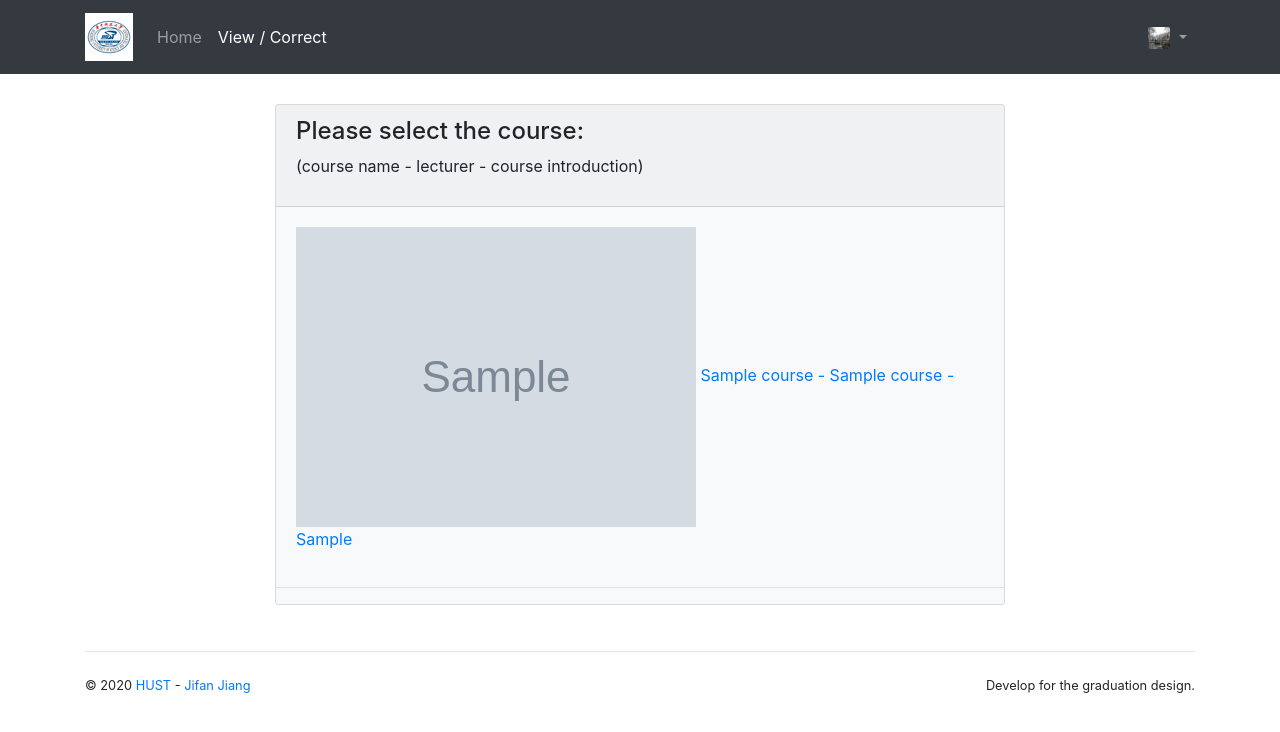
After one commit to fn19980304/Graduation-design, a Flask app: page /assistant/select in a window 1280 px wide. The commit adds this page. Shown: the top 732 px of the page. Run offline with Flask 2, Linux system fonts and the light colour scheme; a user stored in the database is signed in; tables that the repository leaves empty hold one stand-in row (values such as "Sample post"); grey boxes marked "Sample" are stand-in pictures; some libraries are stand-ins or nearby versions.

Commit message:
增加助教端，作业列表查看及批改功能

```diff
--- a/devGrasys/blueprints/assistant.py
+++ b/devGrasys/blueprints/assistant.py
@@ -7,8 +7,8 @@
 from flask import render_template, flash, redirect, url_for, Blueprint, send_from_directory, current_app
 from flask_login import login_user, current_user, login_required, logout_user
 
-from devGrasys.models import Assistant, Course, Lecturer
-from devGrasys.forms.assistant import RegisterFormAssistant, LoginFormAssistant
+from devGrasys.models import Assistant, Course, Lecturer, Homework, Answer, Student, Correct
+from devGrasys.forms.assistant import RegisterFormAssistant, LoginFormAssistant, CorrectHomeworkForm
 from devGrasys.utils import redirect_back
 from devGrasys.extensions import db
 
@@ -103,3 +103,49 @@ def quit_course(course_name):
     course.assistant_quit(assistant)
     flash('Course quoted.', 'success')
     return redirect_back()
+
+
+@assistant_bp.route('/select', methods=['GET'])
+def select_course():
+    assistant = current_user
+    courses = Course.query.all()
+    return render_template('assistant/select_course.html', courses=courses, assistant=assistant)
+
+
+@assistant_bp.route('/select/<course_name>', methods=['GET'])
+def view_list(course_name):
+    course = Course.query.filter_by(name=course_name).first_or_404()
+    homework_group = Homework.query.filter_by(course=course)
+    return render_template('assistant/view_list.html', course=course, homework_group=homework_group)
+
+
+@assistant_bp.route('/select/<course_name>/<homework_title>', methods=['GET'])
+def view_homework(course_name, homework_title):
+    course = Course.query.filter_by(name=course_name).first_or_404()
+    homework = Homework.query.filter_by(course=course).filter_by(title=homework_title).first_or_404()
+    answers = Answer.query.filter_by(homework=homework)
+    return render_template('assistant/view_homework.html', course=course, homework=homework, answers=answers)
+
+
+@assistant_bp.route('/select/<course_name>/<homework_title>/<student_name>', methods=['GET', 'POST'])
+def correct_homework(course_name, homework_title, student_name):
+    course = Course.query.filter_by(name=course_name).first_or_404()
+    homework = Homework.query.filter_by(course=course).filter_by(title=homework_title).first_or_404()
+    student = Student.query.filter_by(name=student_name).first_or_404()
+    answer = Answer.query.filter_by(homework=homework).filter_by(student=student).first_or_404()
+    form = CorrectHomeworkForm()
+    if not answer.is_corrected() and form.validate_on_submit():
+        body = form.body.data
+        grade = form.grade.data
+        correct = Correct(body=body, grade=grade)
+        homework.corrects.append(correct)
+        answer.correct.append(correct)
+        db.session.add(correct)
+        db.session.commit()
+        return redirect_back(
+            url_for('assistant.correct_homework', course_name=course.name, homework_title=homework.title,
+                    student_name=student.name))
+    correct = Correct.query.filter_by(answer=answer).first()
+    return render_template('assistant/correct_homework.html', correct=correct, answer=answer, student=student,
+                           homework=homework,
+                           form=form)
--- a/devGrasys/models.py
+++ b/devGrasys/models.py
@@ -154,6 +154,8 @@ class Homework(db.Model):
 
     answers = db.relationship('Answer', back_populates='homework', lazy='dynamic')
 
+    corrects = db.relationship('Correct', back_populates='homework', lazy='dynamic')
+
     def is_answered(self, student):
         return self.answers.filter_by(student=student).first() is not None
 
@@ -163,6 +165,8 @@ class Answer(db.Model):
     body = db.Column(db.Text)
     timestamp = db.Column(db.DateTime, default=datetime.now, index=True)
 
+    correct = db.relationship('Correct', back_populates='answer',lazy='dynamic')
+
     # 作业对作答：一对多
     homework_id = db.Column(db.Integer, db.ForeignKey('homework.id'))
     homework = db.relationship('Homework', back_populates='answers')
@@ -170,3 +174,21 @@ class Answer(db.Model):
     # 学生对作答：一对多
     student_id = db.Column(db.Integer, db.ForeignKey('student.id'))
     student = db.relationship('Student', back_populates='answers')
+
+    def is_corrected(self):
+        return self.correct.first() is not None
+
+
+class Correct(db.Model):
+    id = db.Column(db.Integer, primary_key=True)
+    body = db.Column(db.Text)
+    grade = db.Column(db.String(1))
+    timestamp = db.Column(db.DateTime, default=datetime.now, index=True)
+
+    # 作业对批改：一对多
+    homework_id = db.Column(db.Integer, db.ForeignKey('homework.id'))
+    homework = db.relationship('Homework', back_populates='corrects')
+
+    # 作答对批改：一对一
+    answer_id = db.Column(db.Integer, db.ForeignKey('answer.id'))
+    answer = db.relationship('Answer', back_populates='correct', uselist=False)
--- a/devGrasys/templates/assistant/base.html
+++ b/devGrasys/templates/assistant/base.html
@@ -15,7 +15,7 @@
                 <div class="navbar-nav mr-auto">
                     {% if current_user.is_authenticated %}
                         {{ render_nav_item('assistant.index_assistant', 'Home') }}
-                        {{ render_nav_item('assistant.index_assistant', 'View') }}
+                        {{ render_nav_item('assistant.select_course', 'View / Correct') }}
                     {% else %}
                         {{ render_nav_item('assistant.index_assistant', 'Home') }}
                     {% endif %}
--- /dev/null
+++ b/devGrasys/templates/assistant/select_course.html
@@ -0,0 +1,34 @@
+{% extends 'assistant/base.html' %}
+{% from 'bootstrap/form.html' import render_form %}
+
+{% block title %}Select Course - Assistant{% endblock %}
+
+{% block content %}
+    <div class="row justify-content-md-center">
+        <div class="col-md-8">
+            <div class="card mb-3 w-100 bg-light">
+                <div class="card-header">
+                    <h4>Please select the course:</h4>
+                    <p>(course name - lecturer - course introduction)</p>
+                </div>
+                {% for course in courses %}
+                    <div class="card-body">
+                        {% if course.assistant_is_joined(assistant) %}
+                            <a class="dead-link"
+                               href="{{ url_for('assistant.view_list', course_name=course.name) }}">
+                                <img src="{{ url_for('assistant.get_avatar', filename=course.avatar_s) }}">
+                                {{ course.name }} - {{ course.lecturer_name }} - {{ course.intro }}
+                            </a>
+                        {% else %}
+                            <div class="tip">
+                                <h3>No course!</h3>
+                                <h3>Please join the course.</h3>
+                            </div>
+                        {% endif %}
+                    </div>
+                    <hr/>
+                {% endfor %}
+            </div>
+        </div>
+    </div>
+{% endblock %}
```
Also changed, not shown: devGrasys/forms/assistant.py (+12 -1 lines), devGrasys/templates/assistant/correct_homework.html (added, +32 -0 lines), devGrasys/templates/assistant/view_homework.html (added, +27 -0 lines), devGrasys/templates/assistant/view_list.html (added, +21 -0 lines).
